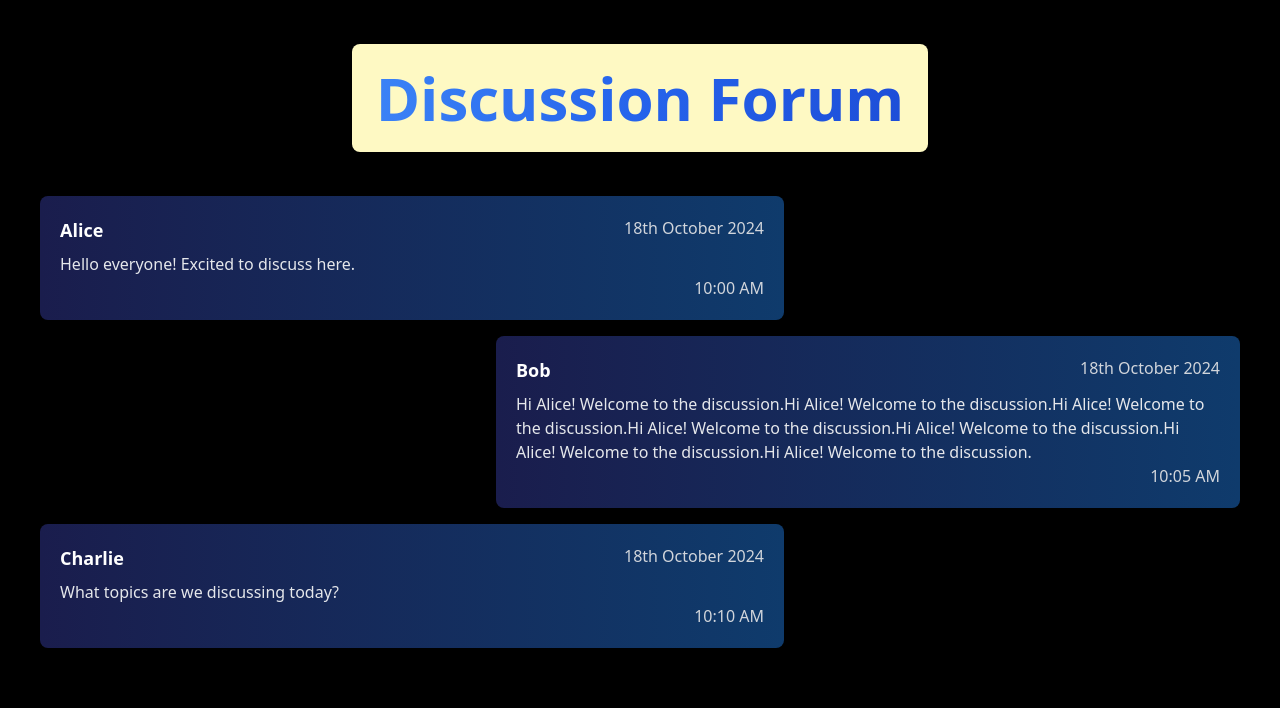
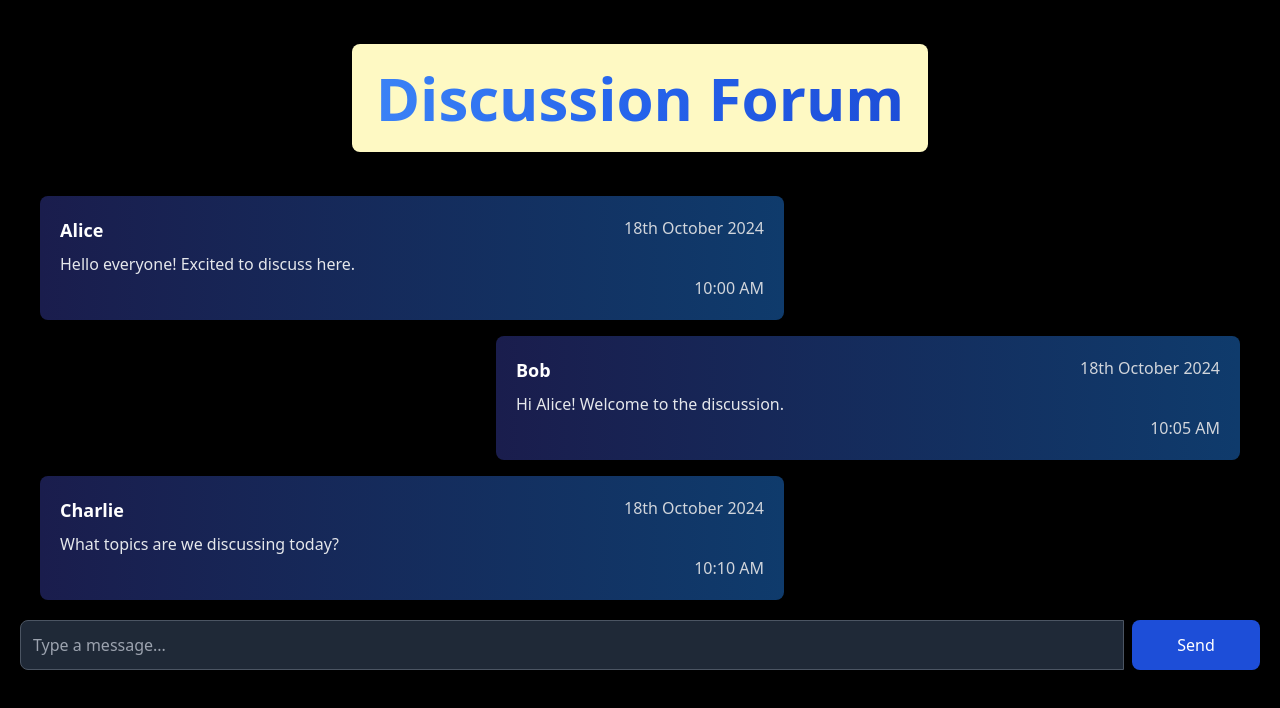
Before and after one commit to niteshsaxena03/The-CP-Sphere-Client, a React (Vite) app: page /discussion-forum in a window 1280 px wide. Shown: the top 708 px of the page. Built offline with nearby package versions, Linux system fonts and the light colour scheme; no server answers.

Commit message:
Checking new message insertion using dummy data

```diff
--- a/src/pages/DiscussionForum.jsx
+++ b/src/pages/DiscussionForum.jsx
@@ -1,8 +1,9 @@
+import { useState } from "react"; // Import useState to manage state
 import Heading from "../components/HeadingComponent";
 import MessageCard from "../components/MessageCard"; // Import the MessageCard component
 
 const DiscussionForum = () => {
-  const dummyMessages = [
+  const [messages, setMessages] = useState([
     {
       name: "Alice",
       message: "Hello everyone! Excited to discuss here.",
@@ -11,8 +12,7 @@ const DiscussionForum = () => {
     },
     {
       name: "Bob",
-      message:
-        "Hi Alice! Welcome to the discussion.Hi Alice! Welcome to the discussion.Hi Alice! Welcome to the discussion.Hi Alice! Welcome to the discussion.Hi Alice! Welcome to the discussion.Hi Alice! Welcome to the discussion.Hi Alice! Welcome to the discussion.",
+      message: "Hi Alice! Welcome to the discussion.",
       date: "2024-10-18",
       time: "10:05 AM",
     },
@@ -22,16 +22,50 @@ const DiscussionForum = () => {
       date: "2024-10-18",
       time: "10:10 AM",
     },
-  ];
+  ]);
+
+  const [newMessage, setNewMessage] = useState(""); // State for new message input
+
+  const handleSendMessage = () => {
+    if (newMessage.trim()) {
+      const date = new Date();
+      const formattedDate = `${date.getDate()} ${date.toLocaleString(
+        "default",
+        {
+          month: "long",
+        }
+      )} ${date.getFullYear()}`;
+      const formattedTime = date.toLocaleTimeString([], {
+        hour: "2-digit",
+        minute: "2-digit",
+      });
+
+      setMessages((prevMessages) => [
+        ...prevMessages,
+        {
+          name: "You",
+          message: newMessage,
+          date: formattedDate,
+          time: formattedTime,
+        },
+      ]);
+      setNewMessage(""); // Clear the input field
+    }
+  };
+
+  // Function to handle key press
+  const handleKeyPress = (event) => {
+    if (event.key === "Enter") {
+      handleSendMessage(); // Call the send message function
+    }
+  };
 
   return (
     <div className="bg-black min-h-screen p-5">
       <div className="flex flex-col items-center">
         <Heading title="Discussion Forum" />
         <div className="w-full mt-5 space-y-4">
-          {" "}
-          {/* Added space between messages */}
-          {dummyMessages.map((msg, index) => (
+          {messages.map((msg, index) => (
             <MessageCard
               key={index}
               name={msg.name}
@@ -42,6 +76,25 @@ const DiscussionForum = () => {
             />
           ))}
         </div>
+        {/* Input field for new message */}
+        <div className="w-full mt-5">
+          <div className="flex">
+            <input
+              type="text"
+              className="flex-grow p-3 rounded-l-lg border border-gray-600 bg-gray-800 text-white focus:outline-none focus:ring-2 focus:ring-blue-500 transition duration-200"
+              placeholder="Type a message..."
+              value={newMessage}
+              onChange={(e) => setNewMessage(e.target.value)}
+              onKeyPress={handleKeyPress} // Handle Enter key press
+            />
+            <button
+              onClick={handleSendMessage}
+              className="bg-blue-700 hover:bg-blue-800 text-white p-3 ml-2 rounded-r-lg transition duration-200 w-32" // Increased width
+            >
+              Send
+            </button>
+          </div>
+        </div>
       </div>
     </div>
   );
```
